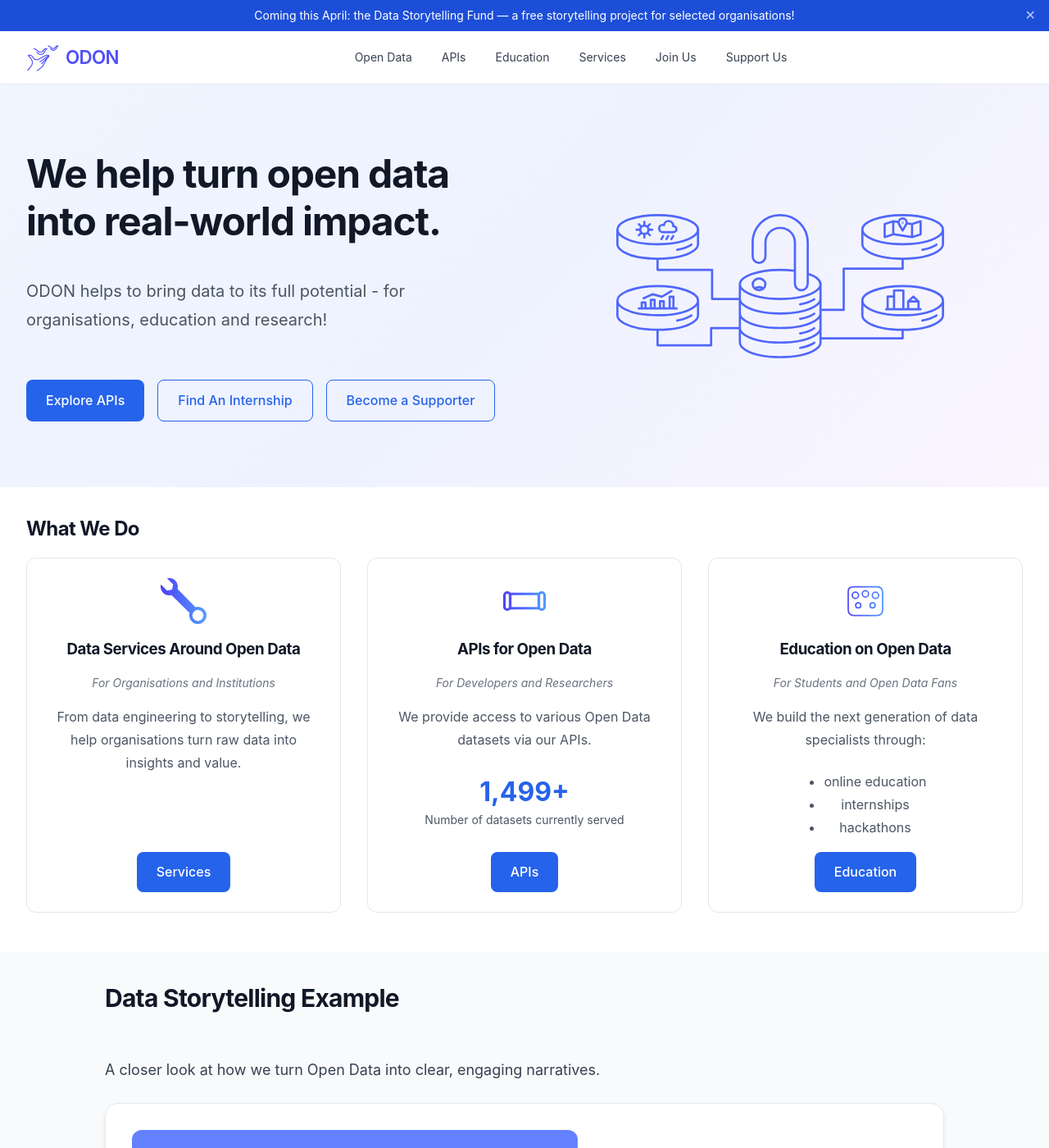
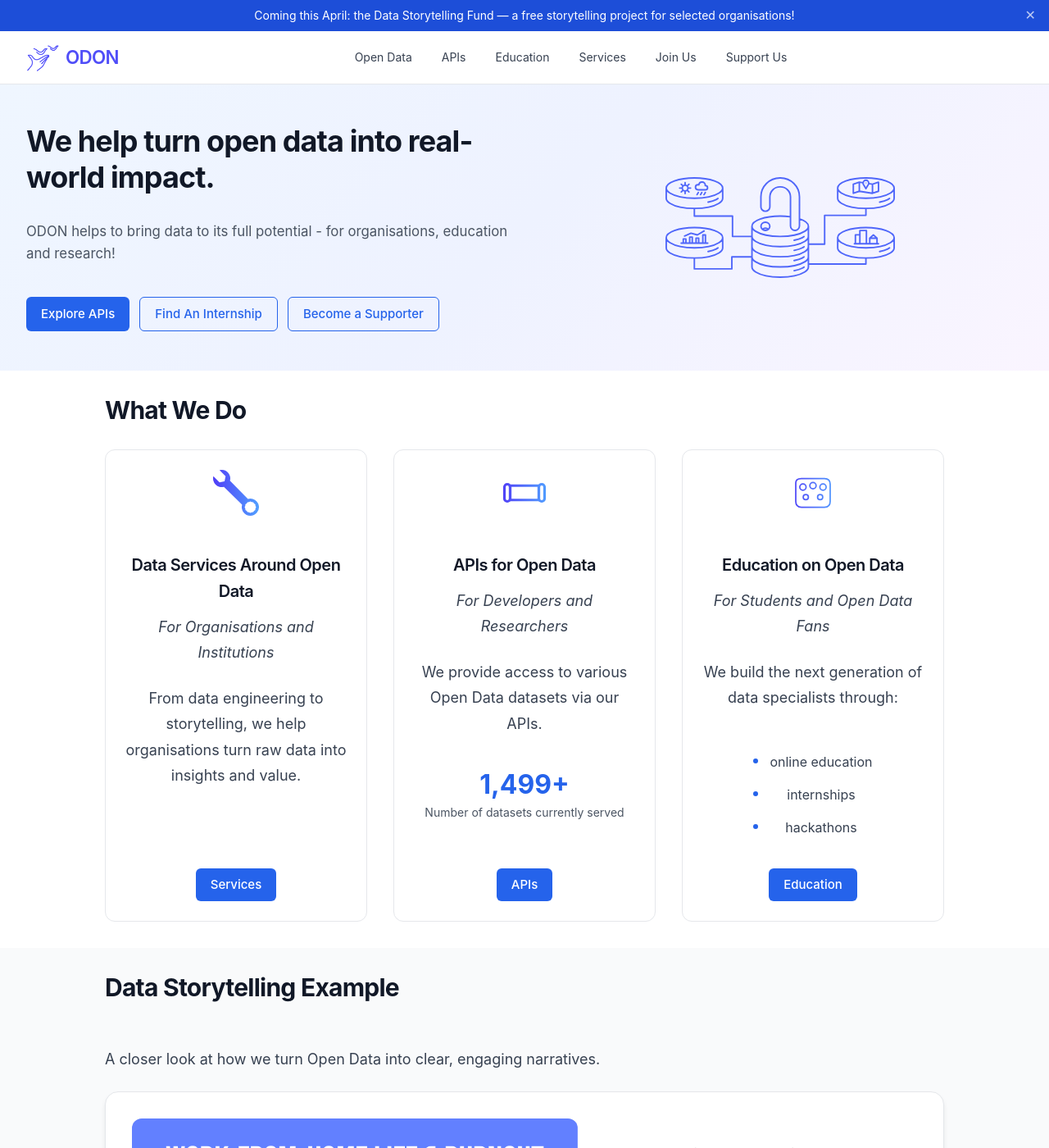
Before and after one commit to verein-odon/verein-odon.github.io, a Jekyll site: the page built from docs/en/index.md, in a window 1280 px wide and 1400 px high. Shown: the whole window at 82% size. Built offline with Jekyll 4.4.1, drawn with Linux system fonts in a browser that asks for light colours.

Commit message:
Layout improvements

```diff
--- a/docs/_includes/head.html
+++ b/docs/_includes/head.html
@@ -10,9 +10,11 @@
   {%- endif -%}
 
   {%- if jekyll.environment == 'production' -%}
-    <!-- Cloudflare Web Analytics -->
-    <script defer src='https://static.cloudflareinsights.com/beacon.min.js' data-cf-beacon='{"token": "94d325cbb83f431685ec090b15135d66"}'></script>
-    <!-- End Cloudflare Web Analytics -->
+    {% comment %}
+        <!-- Cloudflare Web Analytics -->
+        <script defer src='https://static.cloudflareinsights.com/beacon.min.js' data-cf-beacon='{"token": "94d325cbb83f431685ec090b15135d66"}'></script>
+        <!-- End Cloudflare Web Analytics -->
+     {% endcomment %}
   {%- else -%}
     {% comment %} <script defer data-domain="odon.at" src="https://plausible.io/js/script.outbound-links.js"></script> {% endcomment %}
   {%- endif -%}
--- a/docs/_includes/people_carousel.html
+++ b/docs/_includes/people_carousel.html
@@ -3,7 +3,7 @@
     <div class="content-section">
       <div class="icon-header">
         <div>
-          <h2 id="people-carousel-heading">{{ include.title }}</h2>
+          <h2 id="people-carousel-heading" class="section-title">{{ include.title }}</h2>
         </div>
       </div>
       {% if include.intro %}
--- a/docs/_includes/storytelling_feature.html
+++ b/docs/_includes/storytelling_feature.html
@@ -5,7 +5,7 @@
     <div class="content-section">
       <div class="icon-header">
         <div>
-          <h2>{{ include.title | default: "Data storytelling example" }}</h2>
+          <h2 class="section-title">{{ include.title | default: "Data storytelling example" }}</h2>
         </div>
       </div>
       {% if include.intro %}
--- a/docs/_layouts/home.html
+++ b/docs/_layouts/home.html
@@ -14,6 +14,7 @@ layout: default
 <!-- News Section -->
 <section class="section bg-gray">
 <div class="container">
+  <div class="content-section">
   <h2 class="section-title">{{ page.list_title | default: "Posts" }}</h2>
   <div class="news-container">
 {% comment %} Filter posts by the current page's language {% endcomment %}
@@ -64,4 +65,5 @@ layout: default
       </a>
     </div>
   </div>
+  </div>
 </section>
--- a/docs/assets/main.scss
+++ b/docs/assets/main.scss
@@ -439,13 +439,13 @@ body {
 .hero {
   position: relative;
   background: linear-gradient(135deg, var(--color-blue-50), var(--color-indigo-50), #faf5ff);
-  padding: 3rem 0;
+  padding: 1.5rem 0;
   overflow: hidden;
 }
 
 @media (min-width: 768px) {
   .hero {
-    padding: 5rem 0;
+    padding: 3rem 0;
   }
 }
 
@@ -464,38 +464,38 @@ body {
 .hero-content {
   display: flex;
   flex-direction: column;
-  gap: 1.5rem;
+  gap: 1rem;
 }
 
 .hero-title {
-  font-size: 2.25rem;
+  font-size: 1.75rem;
   line-height: 1.2;
   color: var(--color-gray-900);
 }
 
 @media (min-width: 768px) {
   .hero-title {
-    font-size: 3rem;
+    font-size: 2.25rem;
   }
 }
 
 @media (min-width: 1024px) {
   .hero-title {
-    font-size: 3rem;
+    font-size: 2.25rem;
   }
 }
 
 .hero-subtitle {
-  font-size: 1.25rem;
-  line-height: 1.75;
+  font-size: 1.05rem;
+  line-height: 1.6;
   color: var(--color-gray-600);
 }
 
 .hero-buttons {
   display: flex;
   flex-direction: column;
-  gap: 1rem;
-  padding-top: 1rem;
+  gap: 0.75rem;
+  padding-top: 0.5rem;
 }
 
 @media (min-width: 640px) {
@@ -509,9 +509,9 @@ body {
   align-items: center;
   justify-content: center;
   gap: 0.5rem;
-  padding: 0.75rem 1.5rem;
-  border-radius: 0.5rem;
-  font-size: 1rem;
+  padding: 0.5rem 1.125rem;
+  border-radius: 0.375rem;
+  font-size: 0.9375rem;
   font-weight: 500;
   text-decoration: none;
   transition: all 0.2s;
@@ -579,8 +579,8 @@ a.btn-primary, a.btn-primary:hover {
 }
 
 .hero-icon {
-  width: 8rem;
-  height: 8rem;
+  width: 5rem;
+  height: 5rem;
   color: rgba(255, 255, 255, 0.9);
 }
 
@@ -596,14 +596,14 @@ a.btn-primary, a.btn-primary:hover {
     max-width: none;
   }
   .hero-image {
-    width: 130%;
-    max-width: 400px;
+    width: 100%;
+    max-width: 280px;
   }
 }
 
 /* Section Styles */
 .section {
-  padding: 2rem 0 3rem 0;
+  padding: 1.5rem 0 2rem 0;
 }
 
 .bg-white {
@@ -615,15 +615,14 @@ a.btn-primary, a.btn-primary:hover {
 }
 
 .section-title {
-  font-size: 1.875rem;
-  text-align: center;
+  font-size: 1.5rem;
   margin-bottom: 1.5rem;
   color: var(--color-gray-900);
 }
 
 @media (min-width: 768px) {
   .section-title {
-    font-size: 2.25rem;
+    font-size: 1.875rem;
   }
 }
 
@@ -1448,14 +1447,15 @@ a.btn-primary, a.btn-primary:hover {
 
 /* News Section */
 .news-container {
-  max-width: 48rem;
-  margin: 0 auto;
+  display: flex;
+  flex-direction: column;
+  gap: 0.625rem;
 }
 
 .news-card {
   background-color: var(--color-white);
-  padding: 1.5rem;
-  border-radius: 0.75rem;
+  padding: 0.875rem 1rem;
+  border-radius: 0.5rem;
   border: 1px solid var(--color-gray-200);
   box-shadow: var(--shadow-sm);
   transition: box-shadow 0.3s;
@@ -1466,15 +1466,15 @@ a.btn-primary, a.btn-primary:hover {
 }
 
 .news-date {
-  font-size: 0.875rem;
+  font-size: 0.8rem;
   color: var(--color-gray-500);
+  margin-bottom: 0.2rem;
+}
+
+.news-title {
+  font-size: 1rem;
+  color: var(--color-gray-900);
   margin-bottom: 0.5rem;
-}
-
-.news-title {
-  font-size: 1.25rem;
-  color: var(--color-gray-900);
-  margin-bottom: 1rem;
 }
 
 .news-link {
--- a/docs/en/index.md
+++ b/docs/en/index.md
@@ -13,7 +13,8 @@ last_updated: "2025-03-10 14:30"
 
 <section class="section bg-white">
   <div class="container">
-    <h2>What We Do</h2>
+    <div class="content-section">
+    <h2 class="section-title">What We Do</h2>
     <div class="cards-grid">
             <div class="card">
                 <div class="card-icon">
@@ -53,6 +54,7 @@ last_updated: "2025-03-10 14:30"
                 </ul>
                 <a href="/en/education/" class="btn btn-primary">Education</a>
             </div>
+    </div>
     </div>
   </div>
 </section>
```
